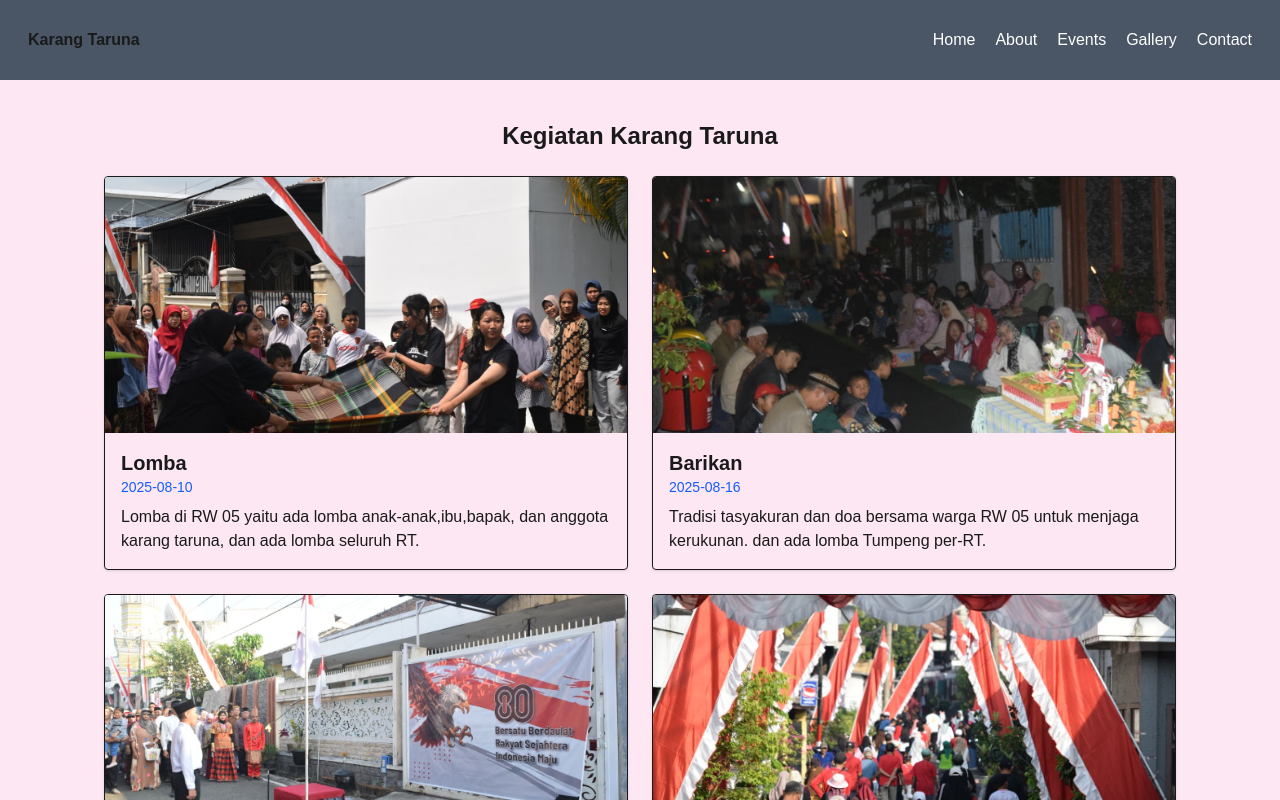
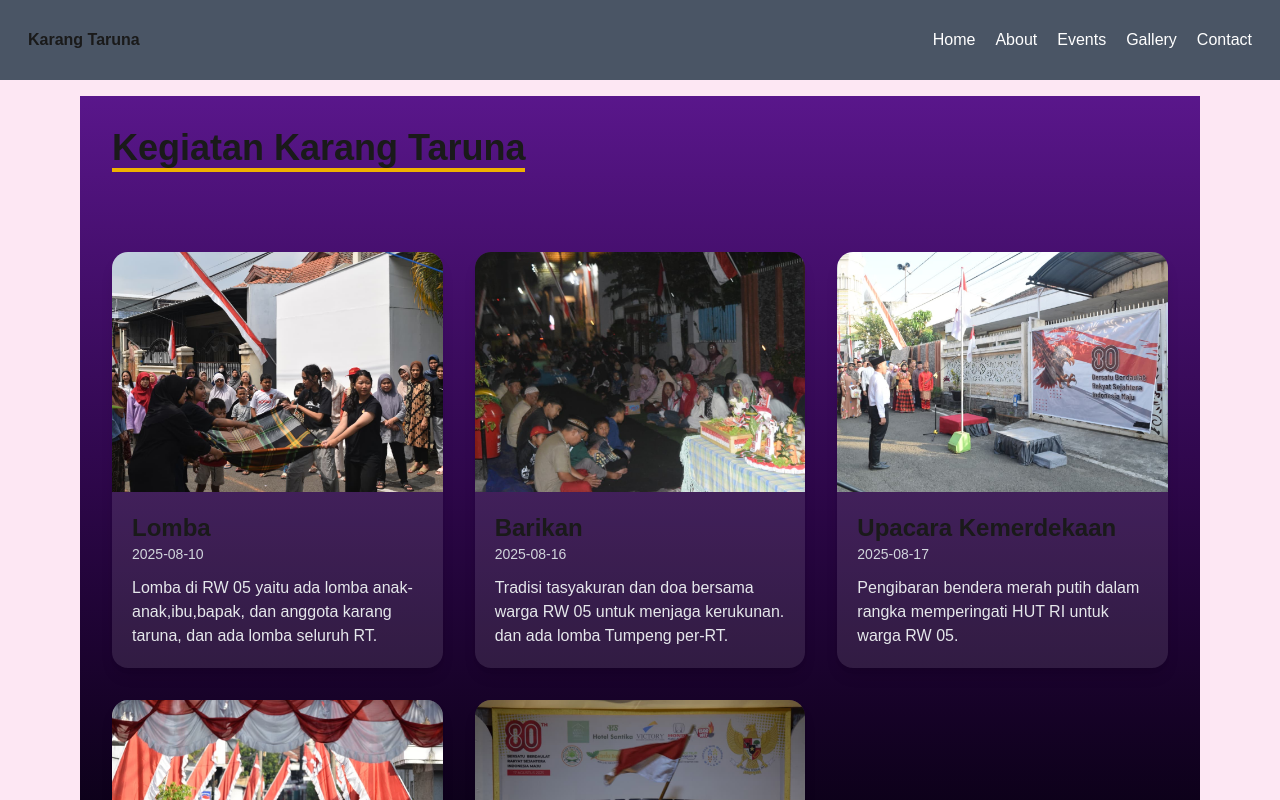
Before and after one commit to elvinavia/pancasona, a Next.js app: page /events in a window 1280 px wide. Shown: the top 800 px of the page. Built offline with nearby package versions, Linux system fonts and the light colour scheme.

Commit message:
Update page.tsx

```diff
--- a/src/app/events/page.tsx
+++ b/src/app/events/page.tsx
@@ -3,22 +3,31 @@ import { events } from "@/data/events";
 
 export default function Events() {
   return (
-    <section className="p-6">
-      <h2 className="text-2xl font-bold mb-6 text-center">Kegiatan Karang Taruna</h2>
-      <div className="grid grid-cols-1 md:grid-cols-2 gap-6">
+    <section className="p-8 bg-gradient-to-b from-purple-900 to-black min-h-screen text-white">
+
+      <h2 className="text-4xl font-extrabold text-yellow-400 text-center mb-12 border-b-4 border-yellow-500 inline-block">
+        Kegiatan Karang Taruna
+      </h2>
+
+      <div className="grid grid-cols-1 md:grid-cols-2 lg:grid-cols-3 gap-8 mt-8">
         {events.map((event, i) => (
-          <div key={i} className="border rounded shadow overflow-hidden">
+          <div
+            key={i}
+            className="bg-white/10 rounded-2xl shadow-lg overflow-hidden hover:scale-105 transition transform duration-300"
+          >
+
             <Image
               src={event.image}
               alt={event.name}
               width={300}
               height={150}
-              className="object-cover w-full h-64"
+              className="object-cover w-full h-60"
             />
-            <div className="p-4">
-              <h3 className="text-xl font-bold">{event.name}</h3>
-              <p className="text-sm text-blue-600">{event.date}</p>
-              <p className="mt-2">{event.description}</p>
+
+            <div className="p-5">
+              <h3 className="text-2xl font-bold text-yellow-300">{event.name}</h3>
+              <p className="text-sm text-gray-300">{event.date}</p>
+              <p className="mt-3 text-gray-200">{event.description}</p>
             </div>
           </div>
         ))}
```
